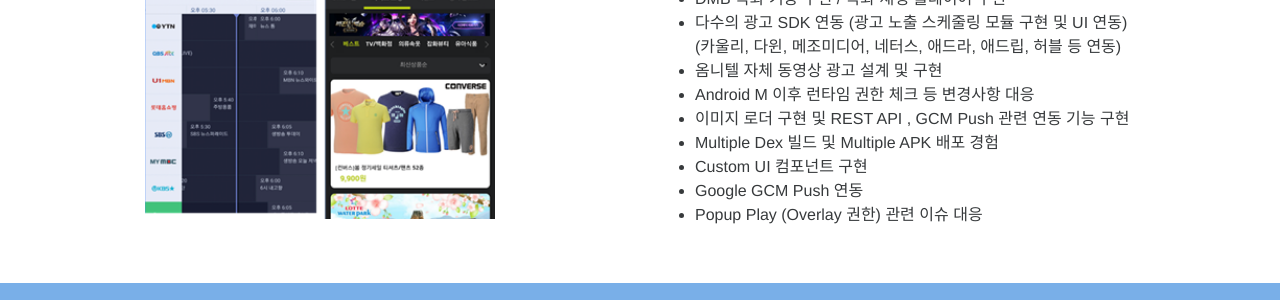
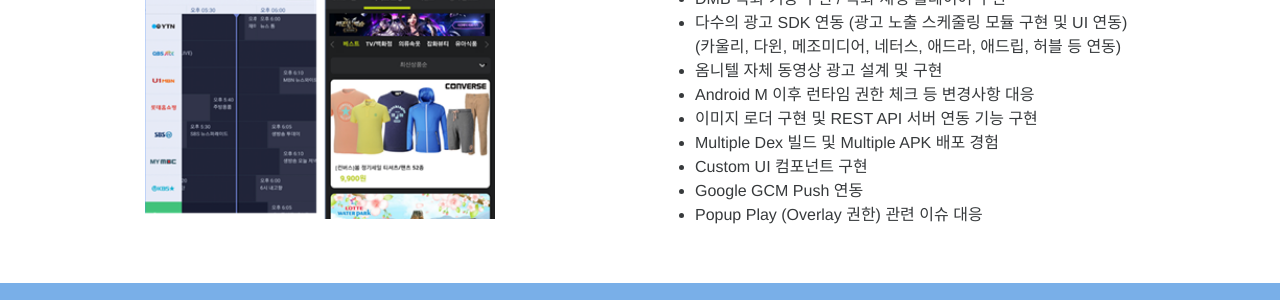
Before and after one commit to khj0704/khj0704.github.io, a Jekyll site: the page built from _posts/2016-11-30-portfolio19.md, in a window 1280 px wide. Shown: the part 627-927 px from the top of the page. Built offline with Jekyll 4.4.1, drawn with Linux system fonts in a browser that asks for light colours; nearby versions of some CDN libraries.

Commit message:
내용 수정

```diff
--- a/_posts/2016-11-30-portfolio19.md
+++ b/_posts/2016-11-30-portfolio19.md
@@ -22,7 +22,7 @@ image: omnitel_smart_dmb.png
    (카울리, 다윈, 메조미디어, 네터스, 애드라, 애드립, 허블 등 연동)
  - 옴니텔 자체 동영상 광고 설계 및 구현
  - Android M 이후 런타임 권한 체크 등 변경사항 대응
- - 이미지 로더 구현 및 REST API , GCM Push 관련 연동 기능 구현
+ - 이미지 로더 구현 및 REST API 서버 연동 기능 구현
  - Multiple Dex 빌드 및 Multiple APK 배포 경험
  - Custom UI 컴포넌트 구현
  - Google GCM Push 연동
```
